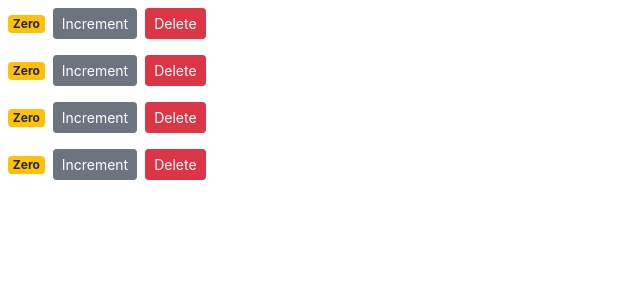
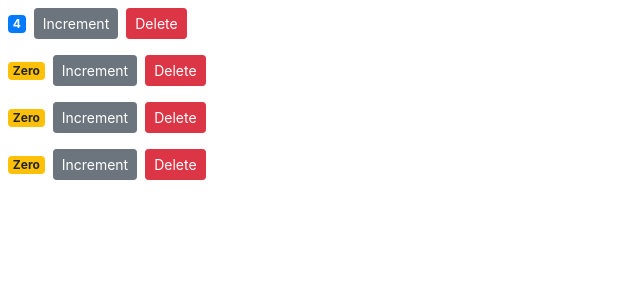
Before and after one commit to faizah1992/counter-app---react-practice, a React (Create React App) app: page / in a window 1280 px wide. Shown: the top 300 px of the page, without its empty margins (0-640 px from the left). Built offline with nearby package versions, Linux system fonts and the light colour scheme.

Commit message:
handledelete added

```diff
--- a/src/components/counter.jsx
+++ b/src/components/counter.jsx
@@ -7,18 +7,20 @@
 
     handleIncrement = () => {
         // console.log(product)
-        this.setState({count: this.state.count + 1})
+        this.setState( {count: this.state.count + 1 })
     }
 
     render() {
-
+        console.log(this.props)
         return (
             <div>
+
                 <span className={this.getBadgeClasses()}>
                     {this.formatCount()}
                 </span>
                 <button onClick={ () => this.handleIncrement()} className='btn btn-secondary btn-sm'>Increment</button>
-                <button onClick={this.props.onDelete} className="btn btn-danger btn-sm m-2">Delete</button>
+
+                <button onClick={() => this.props.onDelete(this.props.id)} className="btn btn-danger btn-sm m-2">Delete</button>
             </div>
          );
     }
--- a/src/components/counters.jsx
+++ b/src/components/counters.jsx
@@ -4,24 +4,34 @@
 class Counters extends Component {
     state = {
         counters: [
-            { id: 1, value: 0},
-            { id: 2, value: 0,},
-            { id: 3, value: 0,},
-            { id: 4, value: 0,}
+            { id: 1, value: 4},
+            { id: 2, value: 0},
+            { id: 3, value: 0},
+            { id: 4, value: 0}
         ]
     }
 
-    handleDelete = () => {
-        console.log("event handler called")
+    handleDelete = counterId => {
+
+        const counters = this.state.counters.filter(c => c.id !== counterId);
+        this.setState({ counters })
     }
     render() {
+
+        console.log(this.state.counters[1].id)
         return (
             <div>
-                { this.state.counters.map(counter => (
-                <Counter key={counter.id} value={counter.value} onDelete={this.handleDelete}/>
 
+                { this.state.counters.map(counter =>
 
-                ))}
+                <Counter
+                key={counter.id}
+                value={counter.value}
+                id={counter.id}
+                onDelete={this.handleDelete}
+                />
+
+                )}
             </div>
          );
     }
```
